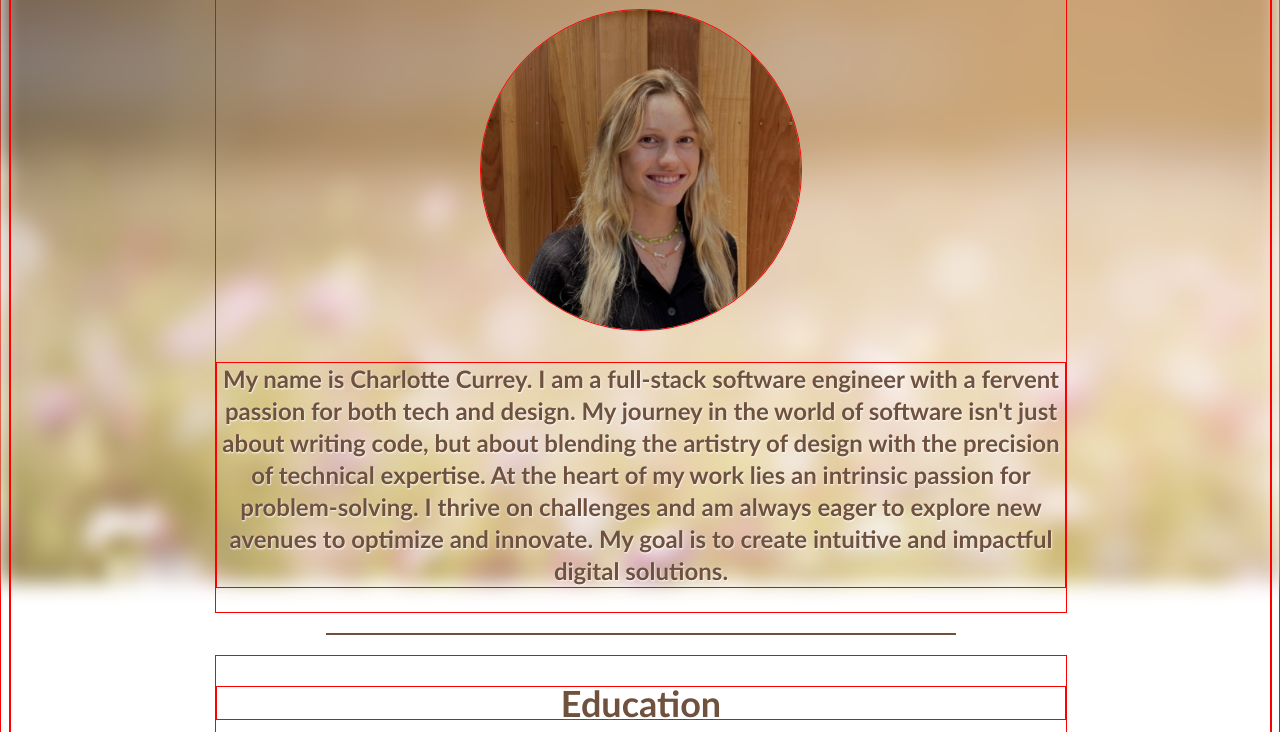
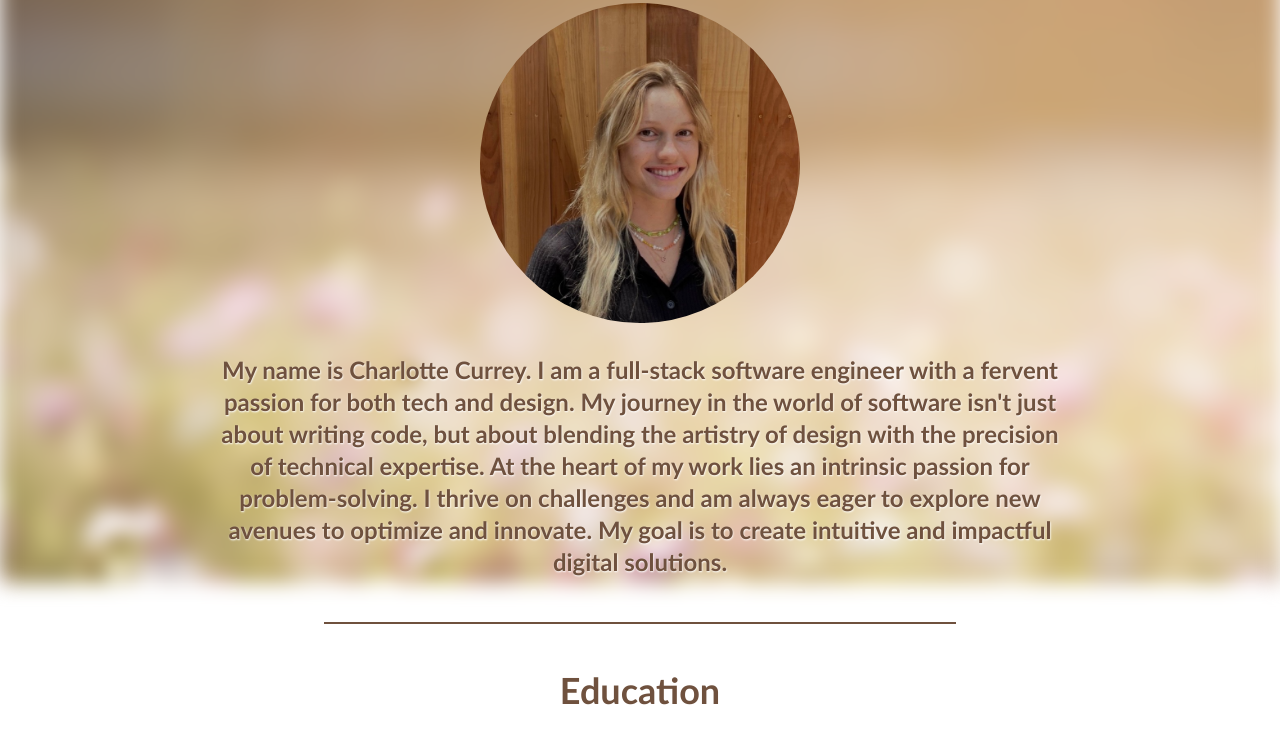
Before and after one commit to charlottecurrey/portfolio-site, a plain HTML site: page index.html in a window 1280 px wide. Shown: the part 217-949 px from the top of the page. Drawn offline with Linux system fonts and the light colour scheme.

Commit message:
red lines taken out

```diff
--- a/scss/style.scss
+++ b/scss/style.scss
@@ -93,10 +93,6 @@ hr {
   margin-bottom: 20px; /* Add space below the line */
 }
 
-* {
-  border: solid thin red;
-}
-
 @media (max-width: $smBreak) {
   .education {
     display: flex;
```
Also changed, not shown: css/style.css, 1 other file.
